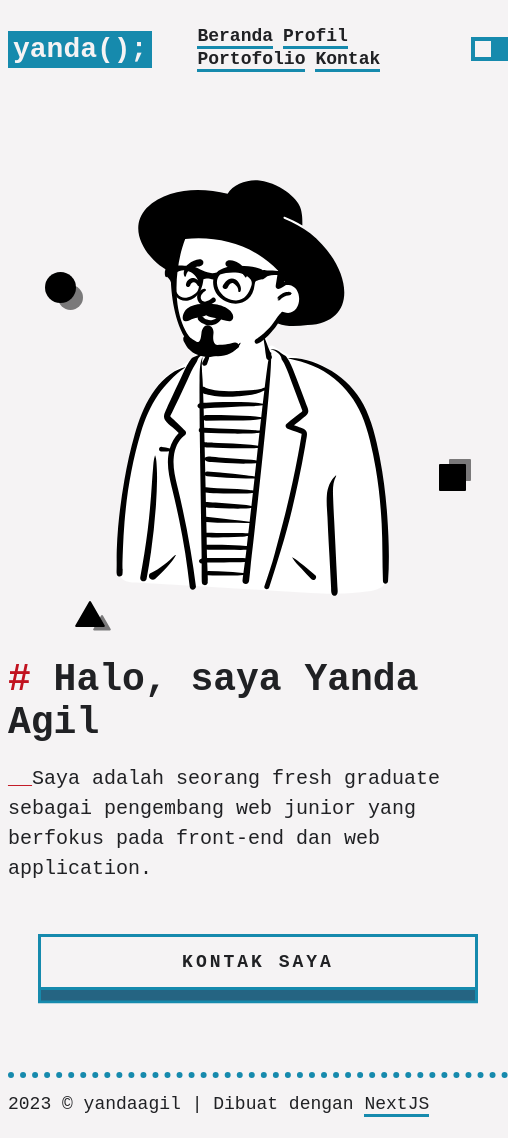
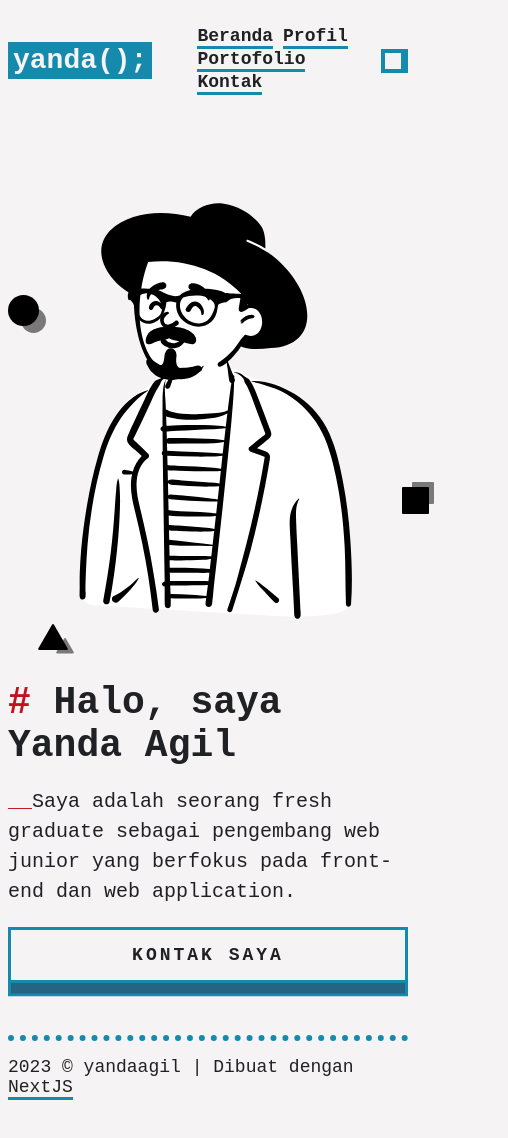
Before and after one commit to yandaagil/personal-web, a Next.js app: page / in a window 390 px wide. Shown: the whole page, 508 px wide, since content can reach past the window. Built offline with nearby package versions, Linux system fonts and the light colour scheme.

Commit message:
responsive

```diff
--- a/src/styles/app.scss
+++ b/src/styles/app.scss
@@ -193,7 +193,7 @@
 					transition: .15s cubic-bezier(0, 0, .6, 1);
 
 					&.center {
-						margin: 0 10px 0 10px;
+						margin: 10px 10px 10px 10px;
 					}
 				}
 
@@ -373,9 +373,9 @@
 	margin-top: 2rem;
 }
 
-@media screen and (max-width: 600px) {
+@media screen and (max-width: 425px) {
 	.container {
-		width: 500px;
+		width: 400px;
 		margin-left: auto;
 		margin-right: auto;
 	}
@@ -405,10 +405,9 @@
 		.btn {
 			flex: 1 1 100%;
 			text-align: center;
-			margin: 30px;
 
 			&.center {
-				margin: 0 auto;
+				margin: 10px 10px 10px 10px;
 			}
 		};
 	}
```
